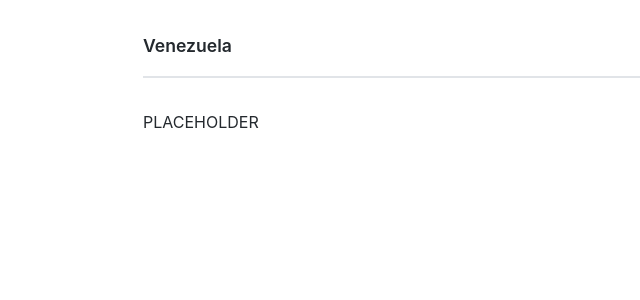
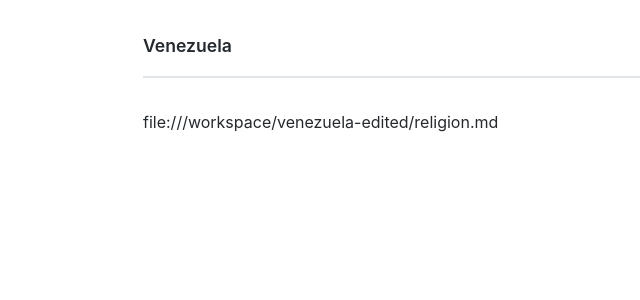
Before and after one commit to axeladriant/venezuela, a Jekyll site: the page built from religion.md, in a window 1280 px wide. Shown: the top 300 px of the page, without its empty margins (121-761 px from the left). Built offline with Jekyll 4.4.1, drawn with Linux system fonts in a browser that asks for light colours; our own code applies the rules of GitHub Pages for plain Markdown files.

```diff
--- a/religion.md
+++ b/religion.md
@@ -1 +1 @@
-PLACEHOLDER
+file:///workspace/venezuela-edited/religion.md
```
